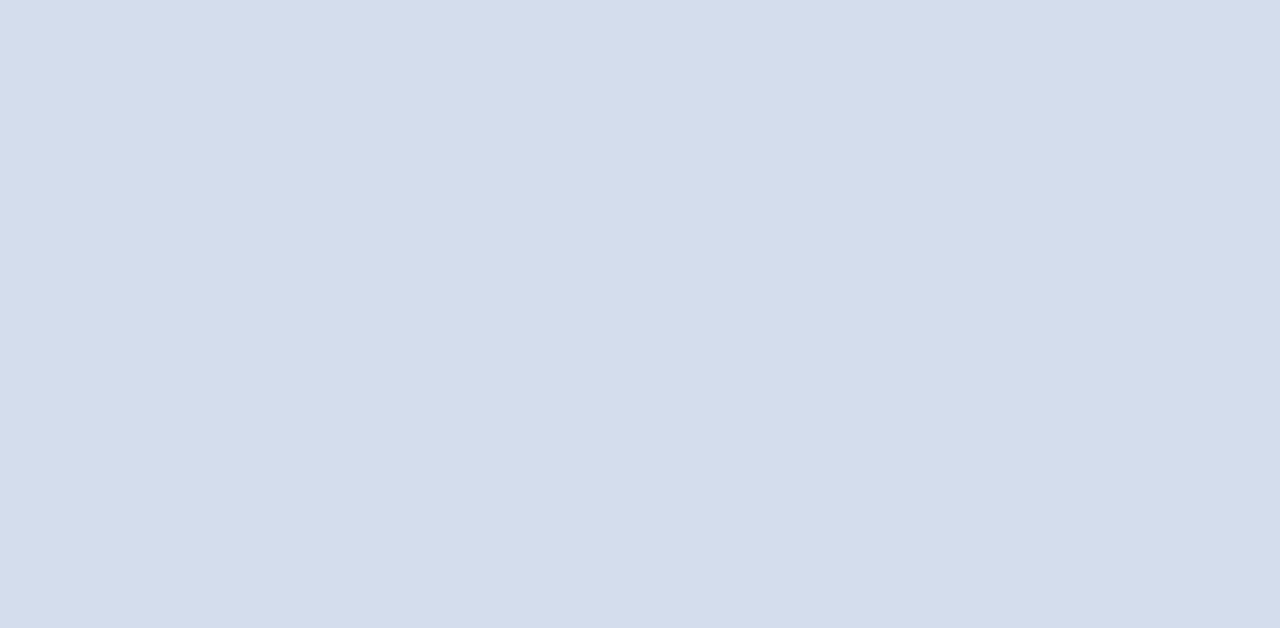
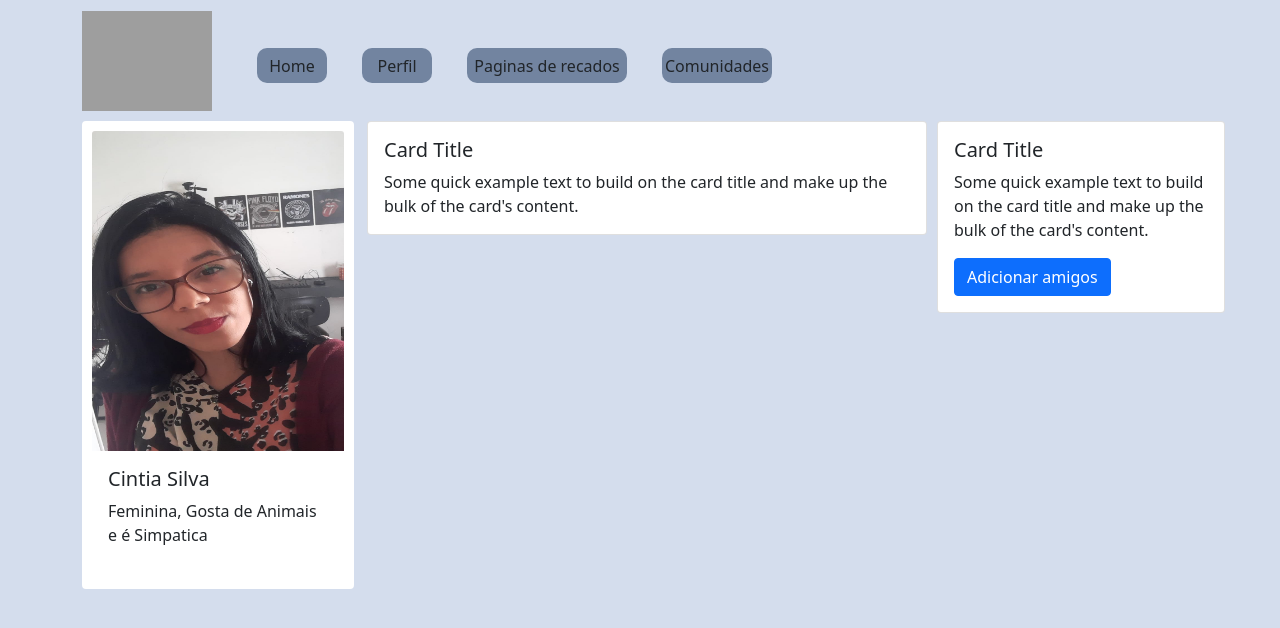
Before and after one commit to CintiaSilva7300/CloneDoOrkut, a React app: page /home in a window 1280 px wide. Before the commit this address had no page. Built offline with nearby package versions, Linux system fonts and the light colour scheme; grey boxes are pictures that could not be loaded.

Commit message:
Criação da tela home

```diff
--- a/public/index.html
+++ b/public/index.html
@@ -24,7 +24,7 @@
       work correctly both with client-side routing and a non-root public URL.
       Learn how to configure a non-root public URL by running `npm run build`.
     -->
-    <title>React App</title>
+    <title>Orkut.com</title>
   </head>
   <body>
     <noscript>You need to enable JavaScript to run this app.</noscript>
--- a/src/Home/index.js
+++ b/src/Home/index.js
@@ -1,8 +1,7 @@
-import { Avatar, Box } from '@mui/material';
-import * as React from 'react';
-import { Alert, Col, Container, Row } from 'react-bootstrap';
-import Img from './Img/IMGCINTIA.jpeg'
-
+import { ButtonBase } from '@mui/material';
+import React from 'react';
+import { Button, Card, Col, Container, Nav, Navbar, Row } from 'react-bootstrap';
+import Img from './Img/IMGCINTIA.jpeg';
 
 function Home() {
     // function navgate() {
@@ -13,29 +12,100 @@ function Home() {
 
     return (
         <Container>
+            <Navbar href="#home">
+                <img
+                    src="https://classic.exame.com/wp-content/uploads/2017/08/orkut.png?w=1024"
+                    width="130"
+                    height="100"
+                    className="d-inline-block align-top"
+                    alt="React Bootstrap logo"
+                />
+                <ButtonBase style={{
+                    margin: 30,
+                    marginTop: 40,
+                    marginLeft: 45,
+                    width: 70,
+                    height: 35,
+                    backgroundColor: '#7284A0',
+                    borderRadius: 10
+                }}>Home</ButtonBase>
 
-            <div style={{
-            }}>
-                <Box style={{ marginTop: 20, display: 'flex' }}>
-                    <Avatar style={{
-                        width: 200, height: 200,
-                    }} alt="Remy Sharp" src={Img} />
+                <ButtonBase style={{
+                    margin: 30,
+                    marginTop: 40,
+                    marginLeft: 5,
+                    width: 70,
+                    height: 35,
+                    backgroundColor: '#7284A0',
+                    borderRadius: 10
+                }}>Perfil</ButtonBase>
+
+                <ButtonBase style={{
+                    margin: 30,
+                    marginTop: 40,
+                    marginLeft: 5,
+                    width: 160,
+                    height: 35,
+                    backgroundColor: '#7284A0',
+                    borderRadius: 10
+                }}>Paginas de recados</ButtonBase>
+
+                <ButtonBase style={{
+                    margin: 30,
+                    marginTop: 40,
+                    marginLeft: 5,
+                    width: 110,
+                    height: 35,
+                    backgroundColor: '#7284A0',
+                    borderRadius: 10
+                }}>Comunidades</ButtonBase>
+            </Navbar>
+
+            <Row style={{ border: 20 }}>
+
+                <Col md={3}>
+                    <Card style={{ width: '17rem', borderWidth: 10, borderColor: 'white' }}>
+                        <Card.Img style={{ height: 320 }} variant="top" src={Img} />
+                        <Card.Body>
+                            <Card.Title>Cintia Silva</Card.Title>
+                            <Card.Text>
+                                <p>Feminina,
+                                    Gosta de Animais e é
+                                    Simpatica</p>
+                            </Card.Text>
+                        </Card.Body>
+                    </Card>
+                </Col>
 
 
-                    <Row>
-                        <Col>
+                <Col md={6}>
+                    <Card style={{ width: '35rem' }}>
+                        <Card.Body>
+                            <Card.Title>Card Title</Card.Title>
+                            <Card.Text>
+                                Some quick example text to build on the card title and make up the bulk of
+                                the card's content.
+                            </Card.Text>
+                        </Card.Body>
+                    </Card>
+                </Col>
 
-                        </Col>
-                    </Row>
-                </Box>
+                <Col md={2}>
+                    <Card style={{ width: '18rem' }}>
+                        <Card.Body>
+                            <Card.Title>Card Title</Card.Title>
+                            <Card.Text>
+                                Some quick example text to build on the card title and make up the bulk of
+                                the card's content.
+                            </Card.Text>
+                            <Button variant="primary">Adicionar amigos</Button>
+                        </Card.Body>
+                    </Card>
+                </Col>
+            </Row>
 
-                <div >
-                    <p style={{ color: 'rebeccapurple', fontSize: 15, fontFamily: 'cursive' }}>Cintia Silva
-                        <p> Front-End Developer</p>
-                    </p>
-                </div>
-            </div>
         </Container>
+
 
     );
 };
--- a/src/Login/index.js
+++ b/src/Login/index.js
@@ -52,7 +52,7 @@ function Login() {
                                     <Form.Group >
                                         <Form.Check type="checkbox" label="Salvar as minhas informações neste computador." />
                                     </Form.Group>
-                                    <Link to="/">
+                                    <Link to="/home">
                                         <button style={{ alignItems: 'flex-end' }} type="submit">
                                             Submit
                                         </button>
@@ -63,7 +63,7 @@ function Login() {
 
                         <Card style={{ width: 400, height: 100, marginTop: 5, borderWidth: 5, borderColor: 'white' }}>
                             <p style={{ textAlign: 'center' }}><strong>Ainda não é membro?</strong></p>
-                            <Link to="/" style={{ textAlign: 'center' }} >Entrar já</Link>
+                            <Link to="/home" style={{ textAlign: 'center' }} >Entrar já</Link>
                         </Card>
                     </Col>
 
--- a/src/index.js
+++ b/src/index.js
@@ -12,8 +12,8 @@ ReactDOM.render(
   <BrowserRouter>
     <Routes>
       <Route>
-        <Route path="/" element={<Home />} />
-        <Route path="/login" element={<Login />} />
+        <Route path="/" element={<Login />} />
+        <Route path="/home" element={<Home />} />
       </Route>
     </Routes>
   </BrowserRouter>,
```
